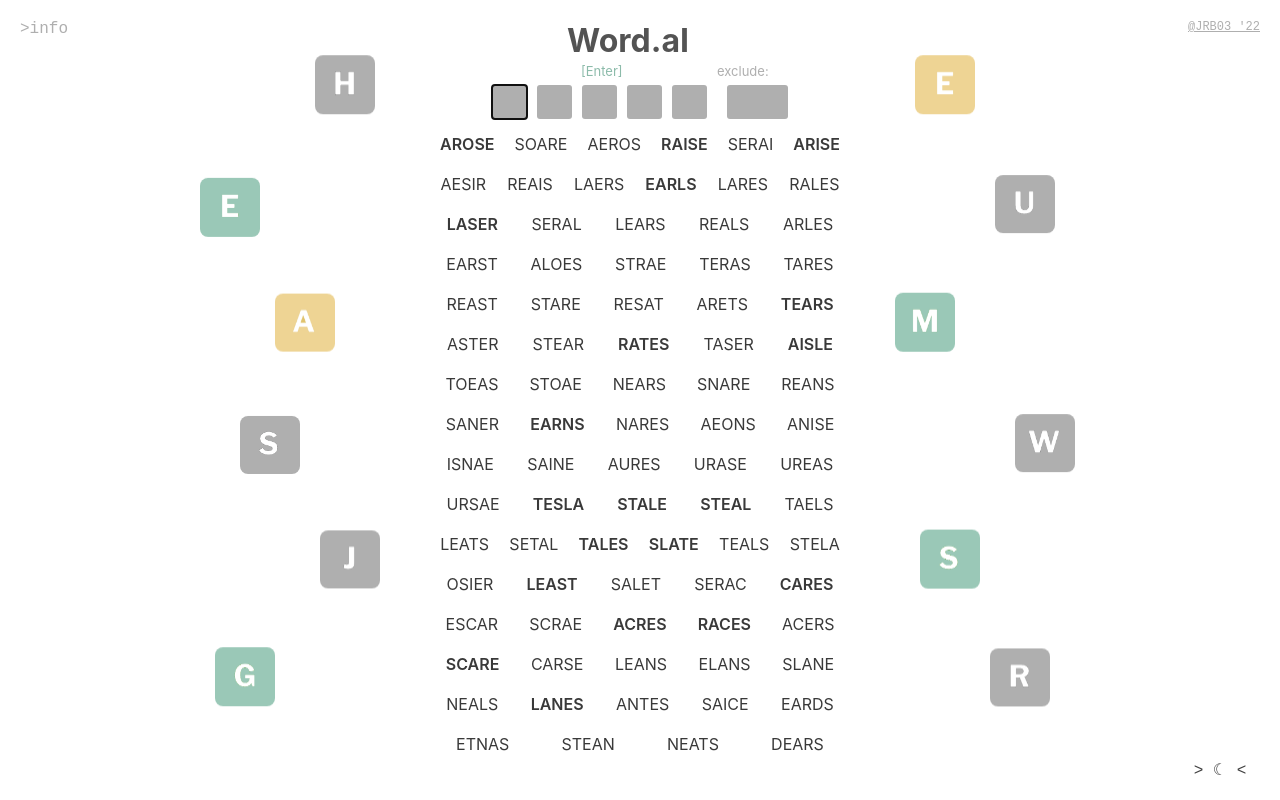
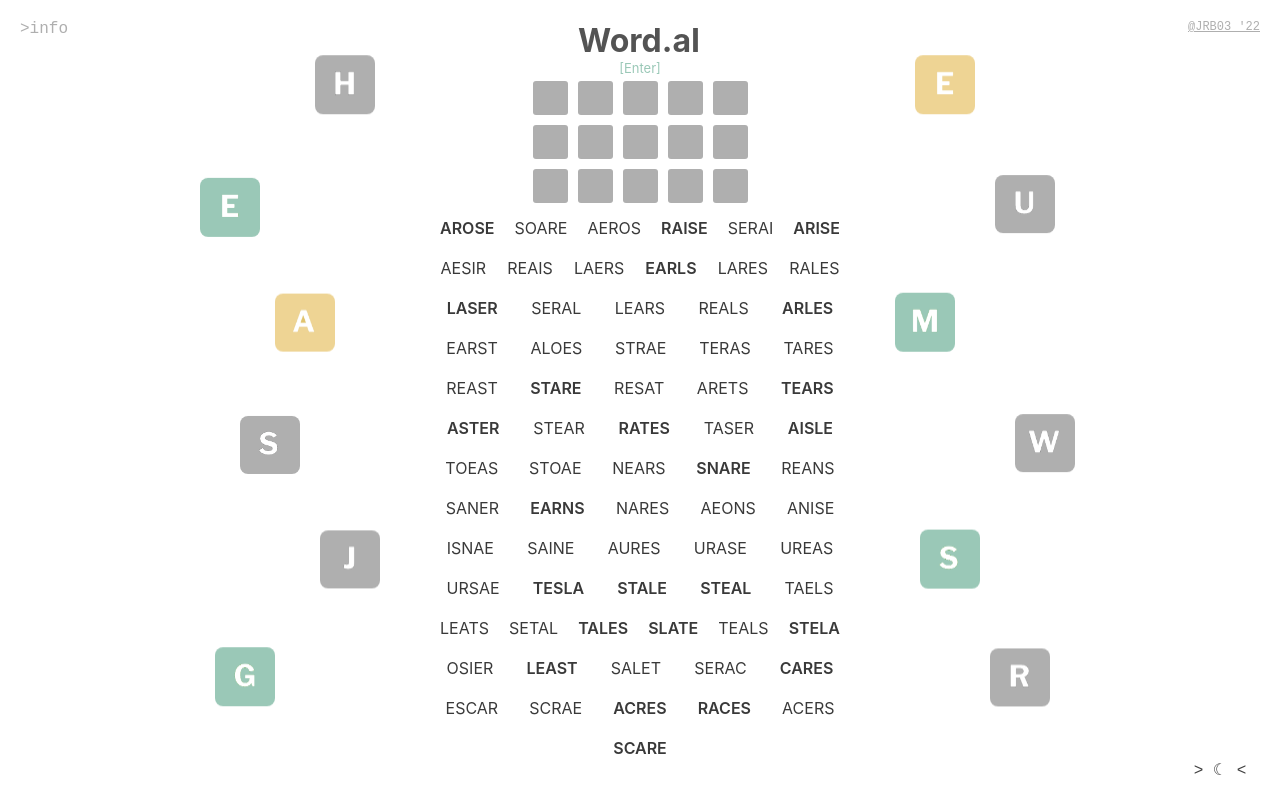
Before and after one commit to JRB03/wordai, a React (Create React App) app: page / in a window 1280 px wide. Built offline with nearby package versions, Linux system fonts and the light colour scheme.

Commit message:
OVERHALL! multiple lines for input

```diff
--- a/src/App.js
+++ b/src/App.js
@@ -1,8 +1,10 @@
 import './style/App.css';
 import { useState, useEffect } from 'react';
 
+import Guess from './components/Guess.js';
+
 import words from './pop/words.js';
-import popwords from './pop/popwords.js'
+import popwords from './pop/popwords.js';
 
 import bh from './img/bh.png';
 import bj from './img/bj.png';
@@ -17,43 +19,113 @@ import gs from './img/gs.png';
 import ya from './img/ya.png';
 import ye from './img/ye.png';
 
-import bhd from './img/bhd.png';
-import bjd from './img/bjd.png';
-import brd from './img/brd.png';
-import bsd from './img/bsd.png';
-import bud from './img/bud.png';
-import bwd from './img/bwd.png';
-import ged from './img/ged.png';
-import ggd from './img/ggd.png';
-import gmd from './img/gmd.png';
-import gsd from './img/gsd.png';
-import yad from './img/yad.png';
-import yed from './img/yed.png';
-
 
 function App() {
-  const [l1,setL1] = useState({l:' ',c:0});
-  const [l2,setL2] = useState({l:' ',c:0});
-  const [l3,setL3] = useState({l:' ',c:0});
-  const [l4,setL4] = useState({l:' ',c:0});
-  const [l5,setL5] = useState({l:' ',c:0});
-  const [not,setNot] = useState([]);
+  const [list,setList] = useState(words);
+  const [guess1,setGuess1] = useState([{l:' ',c:0},{l:' ',c:0},{l:' ',c:0},{l:' ',c:0},{l:' ',c:0}]);
+  const [guess2,setGuess2] = useState([{l:' ',c:0},{l:' ',c:0},{l:' ',c:0},{l:' ',c:0},{l:' ',c:0}]);
+  const [guess3,setGuess3] = useState([{l:' ',c:0},{l:' ',c:0},{l:' ',c:0},{l:' ',c:0},{l:' ',c:0}]);
+  const [guess4,setGuess4] = useState([{l:' ',c:0},{l:' ',c:0},{l:' ',c:0},{l:' ',c:0},{l:' ',c:0}]);
+  const [guess5,setGuess5] = useState([{l:' ',c:0},{l:' ',c:0},{l:' ',c:0},{l:' ',c:0},{l:' ',c:0}]);
+
+  const numG = 3;
+  const popBold = 4000;
+  const listSize = 69;
+
   const [dark, setDark] = useState(false);
 
-  const [exWidth,setExwidth] = useState('53px');
-  const [exHeight,setExHeight] = useState('30px');
+  const elements = [];
+  for(let i = 1; i <= numG; i++) {
+    elements.push(document.getElementById('in1'+i));
+    elements.push(document.getElementById('in2'+i));
+    elements.push(document.getElementById('in3'+i));
+    elements.push(document.getElementById('in4'+i));
+    elements.push(document.getElementById('in5'+i));
+  }
 
-  const [list,setList] = useState(words);
+  const tabRight = () => {
+     let i = elements.indexOf(document.activeElement);
+     if(i >= elements.length-1) i = -1;
+     elements[i + 1].focus();
+   }
+   const tabLeft = () => {
+     let i = elements.indexOf(document.activeElement);
+     if(i <= 0) i = elements.length;
+     elements[i - 1].focus();
+   }
+  const tabDown = () => {
+    let i = elements.indexOf(document.activeElement);
+    if(Math.floor(i/5) >= numG-1) i = i%5-5;
+    elements[i + 5].focus();
+  }
+  const tabUp = () => {
+    let i = elements.indexOf(document.activeElement);
+    if(Math.floor(i/5) <= 0) i += elements.length;
+    elements[i - 5].focus();
+  }
 
-  let elements = [];
-  elements.push(document.getElementById('in1'));
-  elements.push(document.getElementById('in2'));
-  elements.push(document.getElementById('in3'));
-  elements.push(document.getElementById('in4'));
-  elements.push(document.getElementById('in5'));
-  elements.push(document.getElementById('ex'));
+  const initList = () => setList(words);
+  const updateList = (g,n) => {
+    //update guess lists
+    let guess = [];
+    let g1 = guess1;
+    let g2 = guess2;
+    let g3 = guess3;
+    let g4 = guess4;
+    let g5 = guess5;
+    switch(n) {
+      case 1:
+        g1 = g;
+        setGuess1(g);
+        break;
+      case 2:
+        g2 = g;
+        setGuess2(g);
+        break;
+      case 3:
+        g3 = g;
+        setGuess3(g);
+        break;
+      case 4:
+        g4 = g;
+        setGuess4(g);
+        break;
+      case 5:
+        g5 = g;
+        setGuess5(g);
+        break;
+    }
+    guess = [...g1,...g2,...g3,...g4,...g5];
 
-  useEffect(()=>{document.getElementById('in1').focus()},[]);
+    //double letter dealing
+    for(let i = 0; i < guess.length; i++) {
+      guess.forEach(l => {
+        if(l.l === guess[i].l && l.c > guess[i].c && guess[i].c === 0) guess[i] = { l: guess[i].l, c: 1};
+      });
+    };
+
+    //use guesses to make list
+    let arr = [];
+    let idx = 0;
+    while(idx < list.length) {
+      let ink = true;
+      for(let n = 0; n < guess.length;n++) {
+        let l = guess[n].l;
+        let c = guess[n].c;
+        let r = n%5;
+
+        if(l !== ' ' && c === 2 && list[idx].charAt(r) !== l) ink = false;
+        else if(l !== ' ' && c === 1 && (!list[idx].includes(l) || list[idx].charAt(r) === l)) ink = false;
+        else if(l !== ' ' && c === 0 && list[idx].includes(l)) ink = false;
+      }
+
+      if(ink) arr.push(list[idx]);
+      idx++;
+    }
+
+    //set list
+    setList(arr);
+  }
 
   let blurb = "Welcome!                                                                                                  x\n" +
     "Word.ai will take your Wordle guess/input (the five boxes and exclude),\n" +
@@ -72,154 +144,8 @@ function App() {
     setDark(!dark);
   };
 
-  const tabRight = () => {
-    let i = elements.indexOf(document.activeElement);
-    if(i >= elements.length-1) i = -1;
-    elements[i + 1].focus();
-  }
-  const tabLeft = () => {
-    let i = elements.indexOf(document.activeElement);
-    if(i <= 0) i = elements.length;
-    elements[i - 1].focus();
-  }
-
-  const updateLetter = (l,e) => {
-    if( l < 6 && (e.key === 'Enter' || e.key === ' ')) {
-      updateColor(l);
-      return;
-    }
-    if(!(e.key === 'Backspace' || ( e.which >= 65 && e.which <= 90 ) )) return;
-    switch(l) {
-      case 1:
-        if(e.key === 'Backspace') setL1({c:0,l:' '});
-        else setL1({c:l1.c,l:e.key});
-        break;
-      case 2:
-        if(e.key === 'Backspace') setL2({c:0,l:' '});
-        else setL2({c:l2.c,l:e.key});
-        break;
-      case 3:
-        if(e.key === 'Backspace') setL3({c:0,l:' '});
-        else setL3({c:l3.c,l:e.key});
-        break;
-      case 4:
-        if(e.key === 'Backspace') setL4({c:0,l:' '});
-        else setL4({c:l4.c,l:e.key});
-        break;
-      case 5:
-        if(e.key === 'Backspace') setL5({c:0,l:' '});
-        else setL5({c:l5.c,l:e.key});
-        break;
-      case 6:
-        if(e.key === 'Backspace') {
-          setNot(not.filter((_,i) => i !== not.length-1))
-        }
-        else if(!not.includes(e.key)) setNot([...not,e.key]);
-        else return;
-        break;
-    }
-    setList(words);
-  }
-
-  const updateColor = (l) => {
-    let c;
-    switch(l) {
-      case 1:
-        c = l1.c
-        if(c+1>2 || l1.l === ' ') c = -1;
-        setL1({c:(c+1),l:l1.l});
-        break;
-      case 2:
-        c = l2.c
-        if(c+1>2 || l2.l === ' ') c = -1;
-        setL2({c:(c+1),l:l2.l});
-        break
-      case 3:
-        c = l3.c
-        if(c+1>2 || l3.l === ' ') c = -1;
-        setL3({c:(c+1),l:l3.l});
-        break;
-      case 4:
-        c = l4.c
-        if(c+1>2 || l4.l === ' ') c = -1;
-        setL4({c:(c+1),l:l4.l});
-        break;
-      case 5:
-        c = l5.c
-        if(c+1>2 || l5.l === ' ') c = -1;
-        setL5({c:(c+1),l:l5.l});
-        break;
-    }
-    setList(words);
-  }
-  const setColor = (c) => {
-    if(c.l === ' ' || c.c === 0) return '#afafaf';
-    if(c.c === 1) return '#eed494';
-    if(c.c === 2) return '#9ac8b7';
-    };
-
-  useEffect(() => {
-    //update list
-    let guess = [];
-    let ing = [l1,l2,l3,l4,l5];
-    //adds enter inputs
-    ing.forEach(l => {
-      let inki = true;
-      let c = l.c;
-      ing.forEach(g => {
-        if(l.l === g.l && g.c > l.c && l.c === 0) c = 1;
-      });
-      guess.push({c:c,l:l.l});
-    });
-    //adds exclusion inputs
-    not.forEach(l => {
-      let inkn = true;
-      guess.forEach(g => {
-        if(l === g.l) inkn = false;
-      });
-      if(inkn) guess.push({c:0,l:l});
-    });
-
-    let arr = [];
-    let idx = 0;
-    while(idx < list.length) {
-      let ink = true;
-      let ex = [];
-      for(let n = 0; n < guess.length;n++) {
-        let l = guess[n].l;
-        let c = guess[n].c;
-
-        if(l !== ' ' && c === 2 && list[idx].charAt(n) !== l) ink = false;
-        else if(l !== ' ' && c === 1 && (!list[idx].includes(l) || list[idx].charAt(n) === l)) ink = false;
-        else if(l !== ' ' && c === 0) ex.push(l);
-      }
-      ex.forEach( l => {
-        if(list[idx].includes(l)) ink = false;
-      })
-      if(ink) arr.push(list[idx]);
-      idx++;
-    }
-    setList(arr);
-
-    for(let i = 0; i <=5; i++) setColor(i);
-  },[l1,l2,l3,l4,l5,not]);
-
-  useEffect(() => {
-    if(not.length <= 2) {
-      setExwidth('53px');
-      setExHeight('30px');
-    }
-    else {
-      setExwidth('fit-content');
-      setExHeight('fit-content');
-    }
-  },[not])
-
   return (
-    <div id='wordaI' onKeyDown={e => {
-      if(e.key === 'ArrowRight') tabRight();
-      if(e.key === 'ArrowLeft') tabLeft();
-    }}>
+    <div id='wordaI'>
       <div id='header'>
         <div id='info' onClick={() => {document.getElementById('blurb').classList.toggle('show')}}>{">info"}
           <text id='blurb'>{blurb}</text>
@@ -228,36 +154,32 @@ function App() {
         <a href='https://github.com/JRB03/wordai'>@JRB03 '22</a>
       </div>
 
-      <div id='page'>
+      <div id='page' onKeyDown={e => {
+         if(e.key === 'ArrowLeft') tabLeft();
+         if(e.key === 'ArrowRight') tabRight();
+         if(e.key === 'ArrowUp') tabUp();
+         if(e.key === 'ArrowDown') tabDown();
+         document.getElementById('g1').focus();
+       }}>
         <div id='border-left' className='border'>
-          <img id='bh' src={bh}/>
-          <img id='ge' src={ge}/>
+          <img id='bh' src ={bh}/>
+          <img id='ge' src ={ge}/>
           <img id='ya' src ={ya}/>
           <img id='bs' src ={bs}/>
           <img id='bj' src ={bj} title="Ɛ>"/>
           <img id='gg' src ={gg}/>
         </div>
 
-        <div id='content'>
-          <div id='boxes'>
-            <div id='inb'>
-              <label>[Enter]</label>
-              <div id='in'>
-                <p className='input' id='in1' tabIndex='0' style={{background: setColor(l1)}} onKeyDown={ (e) => { updateLetter(1,e) } } onClick={()=> {updateColor(1)}}>{l1.l}</p>
-                <p className='input' id='in2' tabIndex='0' style={{background: setColor(l2)}} onKeyDown={ (e) => { updateLetter(2,e) } } onClick={()=> {updateColor(2)}}>{l2.l}</p>
-                <p className='input' id='in3' tabIndex='0' style={{background: setColor(l3)}} onKeyDown={ (e) => { updateLetter(3,e) } } onClick={()=> {updateColor(3)}}>{l3.l}</p>
-                <p className='input' id='in4' tabIndex='0' style={{background: setColor(l4)}} onKeyDown={ (e) => { updateLetter(4,e) } } onClick={()=> {updateColor(4)}}>{l4.l}</p>
-                <p className='input' id='in5' tabIndex='0' style={{background: setColor(l5)}} onKeyDown={ (e) => { updateLetter(5,e) } } onClick={()=> {updateColor(5)}}>{l5.l}</p>
-              </div>
-            </div>
-            <div id='exb'>
-              <label>exclude:</label>
-              <p className='exclude' id='ex' tabIndex='0' style={{width: exWidth, height: exHeight}} onKeyDown={ (e) => { updateLetter(6,e) } }>{not.join(' ')}</p>
-            </div>
+        <div id='content' >
+         <label>[Enter]</label>
+          <div id='boxes' >
+            <Guess id='g1' num={1} initList={() => initList()} updateList={(g,n) => updateList(g,n)}/>
+            <Guess id='g2' num={2} initList={() => initList()} updateList={(g,n) => updateList(g,n)}/>
+            <Guess id='g3' num={3} initList={() => initList()} updateList={(g,n) => updateList(g,n)}/>
           </div>
           <div id='list'>
-            {list.slice(0,82).map(w => {
-              let arr = popwords.slice(0,3000);
+            {list.slice(0,listSize).map(w => {
+              let arr = popwords.slice(0,popBold);
               if(arr.includes(w)) return <p className='word' style={{fontWeight: (dark) ? ("700") : ('600')}}>{w}</p>
               return <p className='word'>{w}</p>
             })}
@@ -265,7 +187,7 @@ function App() {
         </div>
 
         <div id='border-right' className='border'>
-          <img id='ye' src={(!dark) ? ye : yed}/>
+          <img id='ye' src={ye}/>
           <img id='bu' src={bu}/>
           <img id='gm' src ={gm} title="70 75 73 68 69 6E 20 70"/>
           <img id='bw' src ={bw}/>
--- /dev/null
+++ b/src/components/Guess.js
@@ -0,0 +1,101 @@
+import '../style/Guess.css';
+import { useState, useEffect } from 'react';
+
+import words from '../pop/words.js';
+
+const Guess = (props) => {
+   const [l1,setL1] = useState({l:' ',c:0});
+   const [l2,setL2] = useState({l:' ',c:0});
+   const [l3,setL3] = useState({l:' ',c:0});
+   const [l4,setL4] = useState({l:' ',c:0});
+   const [l5,setL5] = useState({l:' ',c:0});
+
+   const updateLetter = (l,e) => {
+      if( l < 6 && (e.key === 'Enter' || e.key === ' ')) {
+         updateColor(l);
+         return;
+      }
+      if(!(e.key === 'Backspace' || ( e.which >= 65 && e.which <= 90 ) )) return;
+      props.initList();
+      switch(l) {
+        case 1:
+          if(e.key === 'Backspace') setL1({c:0,l:' '});
+          else setL1({c:l1.c,l:e.key});
+          break;
+        case 2:
+          if(e.key === 'Backspace') setL2({c:0,l:' '});
+          else setL2({c:l2.c,l:e.key});
+          break;
+        case 3:
+          if(e.key === 'Backspace') setL3({c:0,l:' '});
+          else setL3({c:l3.c,l:e.key});
+          break;
+        case 4:
+          if(e.key === 'Backspace') setL4({c:0,l:' '});
+          else setL4({c:l4.c,l:e.key});
+          break;
+        case 5:
+          if(e.key === 'Backspace') setL5({c:0,l:' '});
+          else setL5({c:l5.c,l:e.key});
+          break;
+      }
+   };
+
+   const updateColor = (l) => {
+      props.initList();
+      let c;
+      switch(l) {
+        case 1:
+          c = l1.c
+          if(c+1>2 || l1.l === ' ') c = -1;
+          setL1({c:(c+1),l:l1.l});
+          break;
+        case 2:
+          c = l2.c
+          if(c+1>2 || l2.l === ' ') c = -1;
+          setL2({c:(c+1),l:l2.l});
+          break
+        case 3:
+          c = l3.c
+          if(c+1>2 || l3.l === ' ') c = -1;
+          setL3({c:(c+1),l:l3.l});
+          break;
+        case 4:
+          c = l4.c
+          if(c+1>2 || l4.l === ' ') c = -1;
+          setL4({c:(c+1),l:l4.l});
+          break;
+        case 5:
+          c = l5.c
+          if(c+1>2 || l5.l === ' ') c = -1;
+          setL5({c:(c+1),l:l5.l});
+          break;
+      }
+      //for(let i = 0; i <=5; i++) setColor(i);
+   };
+   const setColor = (c) => {
+      if(c.l === ' ' || c.c === 0) return '#afafaf';
+      if(c.c === 1) return '#eed494';
+      if(c.c === 2) return '#9ac8b7';
+   };
+   useEffect(() => {
+
+   },[l1,l2,l3,l4,l5]);
+   useEffect(() => {
+      let guess = [l1,l2,l3,l4,l5];
+      //update parent list
+      props.updateList(guess,props.num);
+   },[l1,l2,l3,l4,l5]);
+
+   return (
+      <div id='in'>
+         <p className='input' id={'in1'+props.num} tabIndex='0' style={{background: setColor(l1)}} onKeyDown={ (e) => { updateLetter(1,e) } } onClick={()=> {updateColor(1)}}>{l1.l}</p>
+         <p className='input' id={'in2'+props.num} tabIndex='0' style={{background: setColor(l2)}} onKeyDown={ (e) => { updateLetter(2,e) } } onClick={()=> {updateColor(2)}}>{l2.l}</p>
+         <p className='input' id={'in3'+props.num} tabIndex='0' style={{background: setColor(l3)}} onKeyDown={ (e) => { updateLetter(3,e) } } onClick={()=> {updateColor(3)}}>{l3.l}</p>
+         <p className='input' id={'in4'+props.num} tabIndex='0' style={{background: setColor(l4)}} onKeyDown={ (e) => { updateLetter(4,e) } } onClick={()=> {updateColor(4)}}>{l4.l}</p>
+         <p className='input' id={'in5'+props.num} tabIndex='0' style={{background: setColor(l5)}} onKeyDown={ (e) => { updateLetter(5,e) } } onClick={()=> {updateColor(5)}}>{l5.l}</p>
+      </div>
+   )
+}
+
+export default Guess;
--- a/src/style/App.css
+++ b/src/style/App.css
@@ -30,6 +30,7 @@
 #info {
   margin-top: 20px;
   margin-left: 20px;
+  margin-right: 22px;
 
   font-family: monospace;
   font-size: large;
@@ -91,62 +92,18 @@
 
 label {
   font-size: small;
-  margin-left: 5px;
-  color:#afafaf
-}
-#inb label {
-  color:#8cbbaa;
-  margin-left: 94px;
+  color: #9ac8b7;
+  display: flex;
+  justify-content: center;
+  width: 420px;
 }
 
 #boxes {
   display: flex;
+  flex-flow: column;
   justify-content: center;
-}
-#in {
-  display: flex;
-  justify-content: center;
-  text-transform: uppercase;
-}
-#in,#ex {
-  color: white;
-  text-transform: uppercase;
-
-  cursor: pointer;
-}
-#boxes p {
+} #boxes p {
   font-size: 24px;
-}
-
-.input{
-  height: 30px;
-  display: flex;
-  justify-content: center;
-
-  margin: 5px;
-  width: 29px;
-
-  padding: 3px;
-  padding-bottom: 4px;
-  padding-top: 0px;
-  border-radius: 3px;
-}
-.exclude{
-  display:flex;
-  flex-wrap:unset;
-
-  justify-content: left;
-
-  background-color: #afafaf;
-
-  margin: 5px;
-  margin-left: 15px;
-  padding: 3px;
-  padding-bottom: 4px;
-  padding-top: 0px;
-  padding-left:4px;
-  padding-right: 4px;
-  border-radius: 3px;
 }
 
 img {
--- /dev/null
+++ b/src/style/Guess.css
@@ -0,0 +1,21 @@
+#in {
+   display: flex;
+   justify-content: center;
+   color: white;
+   text-transform: uppercase;
+
+   cursor: pointer;
+ }
+ .input{
+   height: 30px;
+   display: flex;
+   justify-content: center;
+
+   margin: 5px;
+   width: 29px;
+
+   padding: 3px;
+   padding-bottom: 4px;
+   padding-top: 0px;
+   border-radius: 3px;
+ }
```
